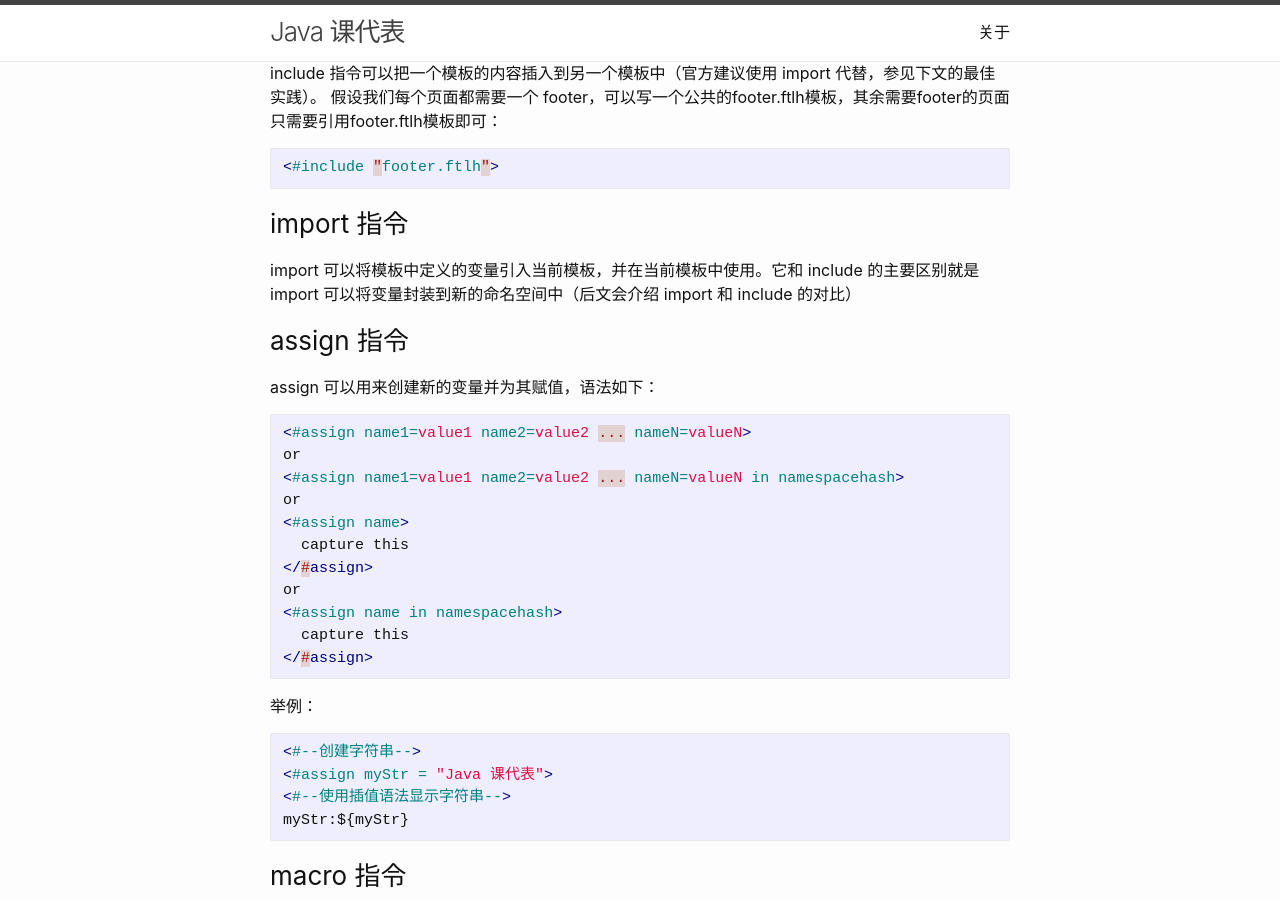
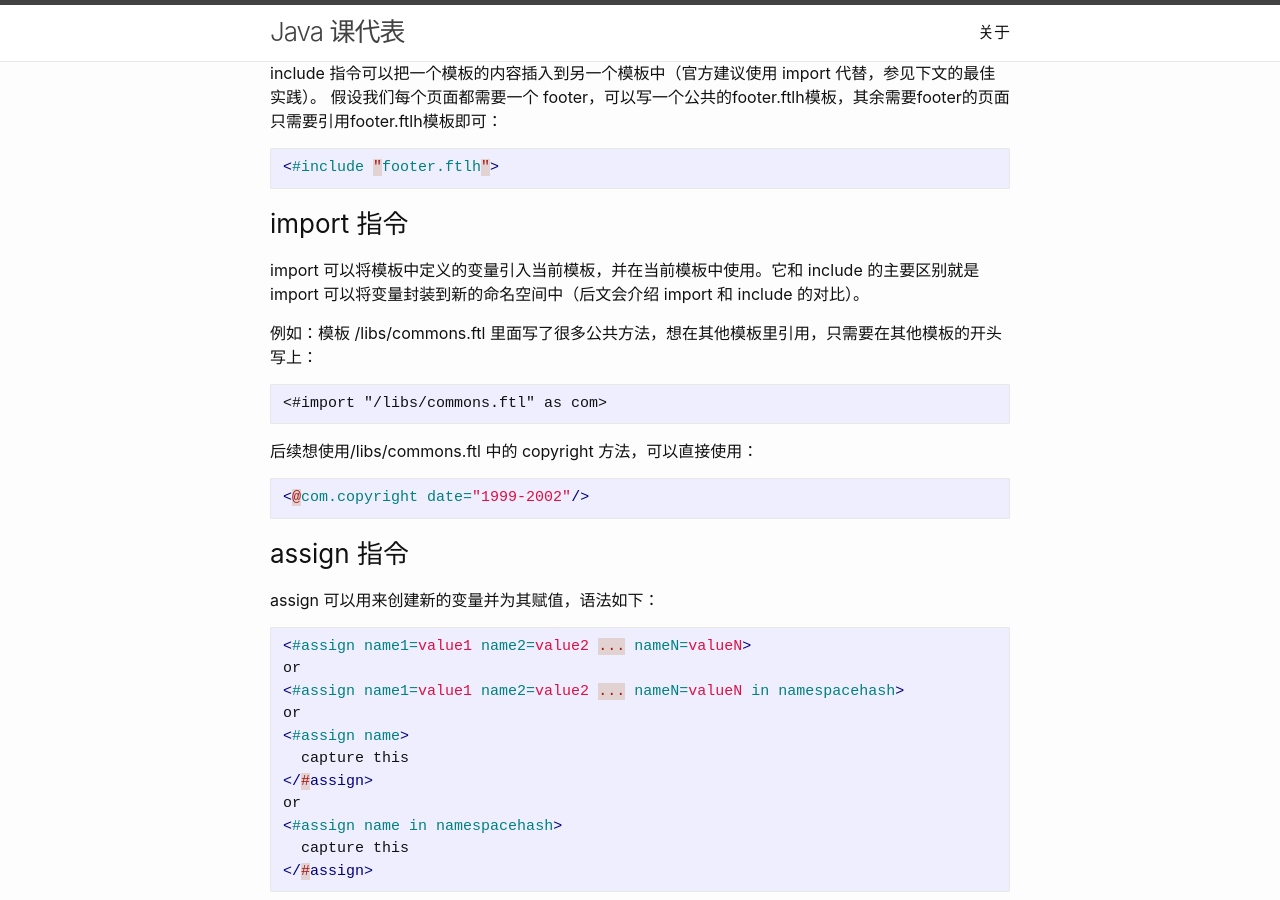
Before and after one commit to zhengxl5566/zhengxl5566.github.io, a Jekyll site: the page built from _posts/2021-2-2-freemarker-template-dev-guide.markdown, in a window 1280 px wide and 900 px high, scrolled down 5716 px. Built offline with Jekyll 4.4.1, drawn with Linux system fonts in a browser that asks for light colours; comment, search, counter and statistics services are not loaded; some of the changed text lies outside the part shown.

Commit message:
增加思维导图截图

````diff
--- a/_posts/2021-2-2-freemarker-template-dev-guide.markdown
+++ b/_posts/2021-2-2-freemarker-template-dev-guide.markdown
@@ -123,7 +123,7 @@ Controller中添加到 model 中的数据是如何组织的呢？这就需要了
   |       |
   |       +- size = "medium"
   |       |
-  |       +- price = 4999！
+  |       +- price = 4999
   |
   +- misc
       |
@@ -140,7 +140,7 @@ FTL 里**常用的数据类型**就这三类：哈希（hashe）,标量（scalar
 
 ## 4.FTL 语法
 
-FreeMarker只认如下三种语法：
+FreeMarker 只认如下三种语法：
 1. 插值：${...} ，Freemarker 会将里面的变量替换为实际值
 2. FTL 标签(tags)：结构上类似HTML的标签，都是用`<>`包裹起来，普通标签以`<#`开头，用户自定义标签以`<@`开头，如`<#if true>true thing<#/if>`，`<@myDirect></@myDirect>`
 > 你会看到两种叫法，1：标签（tags），2：指令（directive）。举个例子：`<#if></#if>`叫标签； 标签里面的`if`是指令，可以类比于html中的标签（如：`<table></table>`）和元素（如：`table`）。不过，把标签和指令认为是**同义词**也没有问题。
@@ -230,7 +230,19 @@ include 指令可以把一个模板的内容插入到另一个模板中（官方
 ```
 ### import 指令
 
-import 可以将模板中定义的变量引入当前模板，并在当前模板中使用。它和 include 的主要区别就是 import 可以将变量封装到新的命名空间中（后文会介绍 import 和 include 的对比）
+import 可以将模板中定义的变量引入当前模板，并在当前模板中使用。它和 include 的主要区别就是 import 可以将变量封装到新的命名空间中（后文会介绍 import 和 include 的对比）。
+
+例如：模板 /libs/commons.ftl 里面写了很多公共方法，想在其他模板里引用，只需要在其他模板的开头写上：
+
+```
+<#import "/libs/commons.ftl" as com>
+```
+
+后续想使用/libs/commons.ftl 中的 copyright 方法，可以直接使用：
+
+```html
+<@com.copyright date="1999-2002"/>
+```
 
 ### assign 指令
 
@@ -499,3 +511,7 @@ other@example.com, other@example.com, other@example.com
 总体来说，Freemarker 是一个比较简单，容易上手的模板引擎，只要掌握了本文所提及的基本概念，直接上手开发是完全没问题的。
 
 在本文写作过程中，课代表意识到纯文字表达的局限性，又不能全文罗列和翻译API，于是整理了一个思维导图，将Freemarker 的各类指令，内置函数及其官网示例全都翻译整理了进去。在平时开发过程中极大提升了开发效率，需要的同学请到 [课代表的 github](https://github.com/zhengxl5566/springboot-demo)自取。
+
+最后附上思维导图镇楼：
+
+![freemarker-api-xmind.png](https://zhengxl5566.github.io/img/article-img/2021-2/freemarker-api-xmind.png)
````
Also changed, not shown: other parts of _posts/2021-2-2-freemarker-template-dev-guide.markdown (+1 -1 lines).
